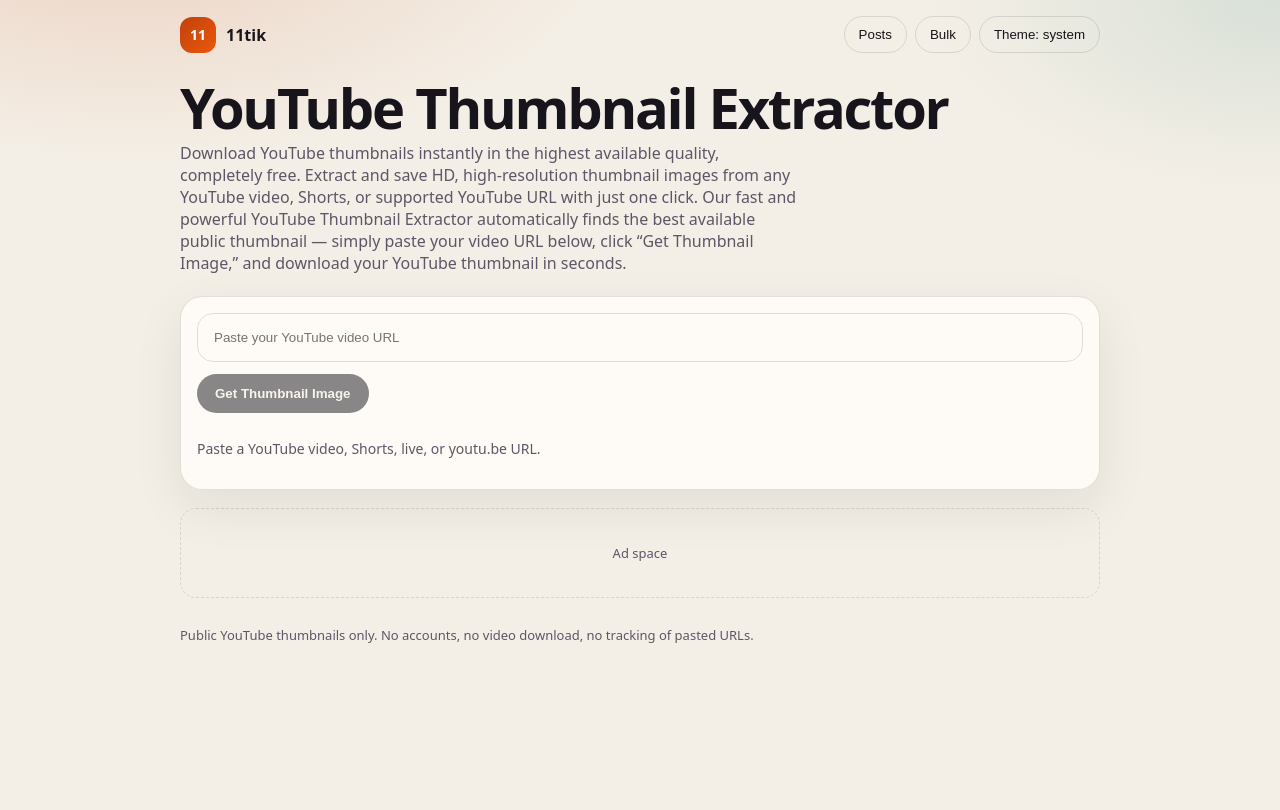
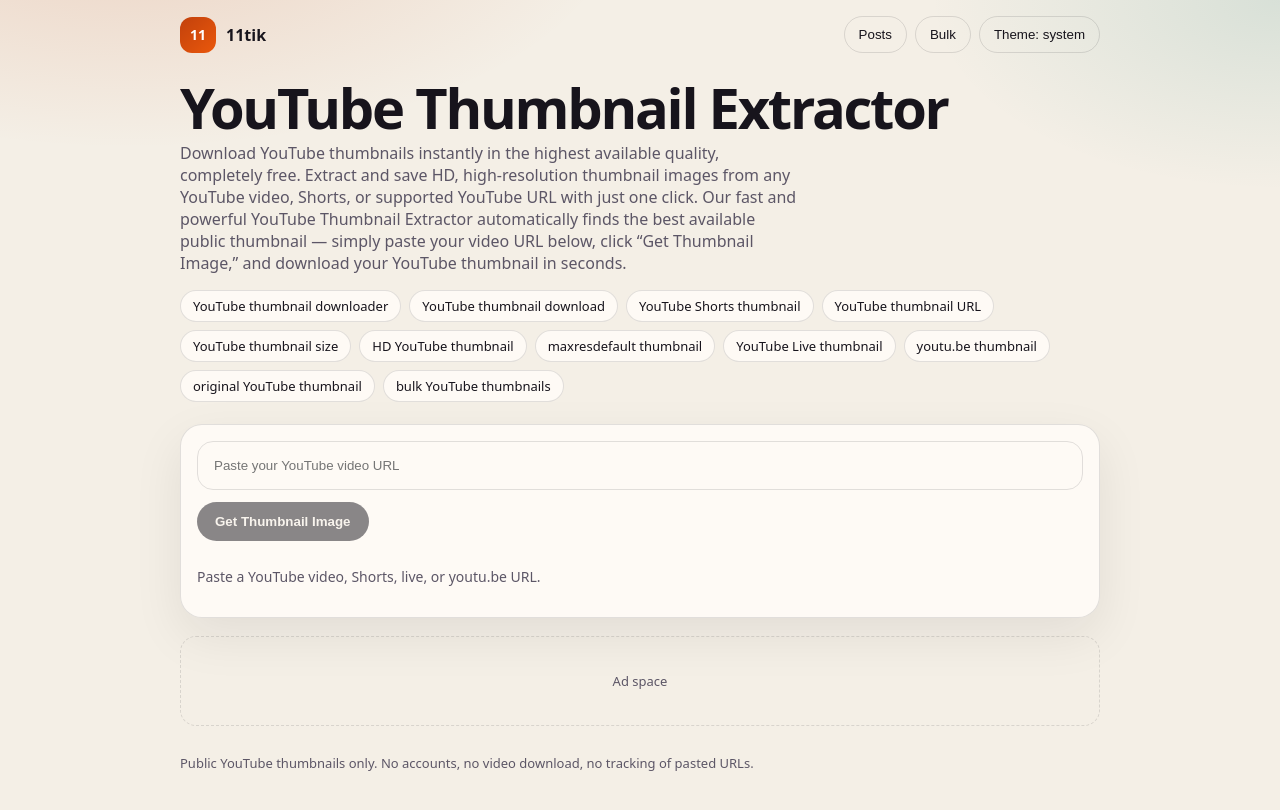
Before and after one commit to jaouahircharifjaouahir-dotcom/web-client, a React (Vite) app: page / in a window 1280 px wide. Shown: the top 810 px of the page. Built offline with nearby package versions, Linux system fonts and the light colour scheme.

Commit message:
Add keyword landing URLs that keep the same extractor.
Each curated ?k= slug shows a matching intro above the tool. This is not a farm of thin doorway pages.

```diff
--- a/src/App.tsx
+++ b/src/App.tsx
@@ -2,6 +2,7 @@ import { startTransition, useEffect, useMemo, useRef, useState } from "react";
 import { analytics } from "./analytics";
 import { ThumbnailPreview } from "./components/ThumbnailPreview";
 import { GUIDE_POSTS } from "./content/posts";
+import { DEFAULT_HERO, findKeywordLanding, KEYWORD_LANDINGS, readKeywordSlug } from "./content/keywordLandings";
 import { config, isEmbedMode } from "./config";
 import { startEmbedResize } from "./embed/resize";
 import { extractThumbnails } from "./engines/extract";
@@ -52,6 +53,7 @@ export default function App() {
   const [theme, setTheme] = useState<ThemeMode>(() => readTheme());
   const [input, setInput] = useState("");
   const [postsOpen, setPostsOpen] = useState(false);
+  const [keywordSlug, setKeywordSlug] = useState(() => readKeywordSlug());
   const [bulk, setBulk] = useState(false);
   const [power, setPower] = useState(false);
   const [busy, setBusy] = useState(false);
@@ -81,6 +83,25 @@ export default function App() {
   }, [postsOpen]);
 
   useEffect(() => startEmbedResize(), []);
+
+  useEffect(() => {
+    const sync = () => setKeywordSlug(readKeywordSlug());
+    window.addEventListener("popstate", sync);
+    return () => window.removeEventListener("popstate", sync);
+  }, []);
+
+  const landing = findKeywordLanding(keywordSlug);
+  const heroTitle = landing?.title ?? DEFAULT_HERO.title;
+  const heroIntro = landing?.intro ?? DEFAULT_HERO.intro;
+
+  const openKeyword = (slug: string) => {
+    const url = new URL(location.href);
+    url.searchParams.set("k", slug);
+    url.searchParams.delete("m");
+    history.pushState({ k: slug }, "", `${url.pathname}${url.search}${url.hash}`);
+    setKeywordSlug(slug);
+    setPostsOpen(false);
+  };
 
   useEffect(() => {
     const onKey = (event: KeyboardEvent) => {
@@ -230,8 +251,23 @@ export default function App() {
         ) : (
           <>
         <section className="yte-hero">
-          <h1>YouTube Thumbnail Extractor</h1>
-          <p>Download YouTube thumbnails instantly in the highest available quality, completely free. Extract and save HD, high-resolution thumbnail images from any YouTube video, Shorts, or supported YouTube URL with just one click. Our fast and powerful YouTube Thumbnail Extractor automatically finds the best available public thumbnail — simply paste your video URL below, click “Get Thumbnail Image,” and download your YouTube thumbnail in seconds.</p>
+          <h1>{heroTitle}</h1>
+          <p>{heroIntro}</p>
+          <nav aria-label="Keyword links" className="yte-kw">
+            {KEYWORD_LANDINGS.map((item) => (
+              <a
+                className={item.slug === keywordSlug ? "is-on" : undefined}
+                href={`/?k=${item.slug}`}
+                key={item.slug}
+                onClick={(event) => {
+                  event.preventDefault();
+                  openKeyword(item.slug);
+                }}
+              >
+                {item.keyword}
+              </a>
+            ))}
+          </nav>
         </section>
 
         <section className="yte-panel">
--- /dev/null
+++ b/src/content/keywordLandings.ts
@@ -0,0 +1,105 @@
+export type KeywordLanding = {
+  slug: string;
+  keyword: string;
+  title: string;
+  intro: string;
+};
+
+export const DEFAULT_HERO = {
+  title: "YouTube Thumbnail Extractor",
+  intro:
+    "Download YouTube thumbnails instantly in the highest available quality, completely free. Extract and save HD, high-resolution thumbnail images from any YouTube video, Shorts, or supported YouTube URL with just one click. Our fast and powerful YouTube Thumbnail Extractor automatically finds the best available public thumbnail — simply paste your video URL below, click “Get Thumbnail Image,” and download your YouTube thumbnail in seconds.",
+} as const;
+
+export const KEYWORD_LANDINGS: KeywordLanding[] = [
+  {
+    slug: "youtube-thumbnail-downloader",
+    keyword: "YouTube thumbnail downloader",
+    title: "YouTube Thumbnail Downloader",
+    intro:
+      "Use this YouTube thumbnail downloader to save the public still YouTube already hosts for a video. Paste a watch, Shorts, live, or youtu.be link, then download the highest file that actually exists. The extractor below is the same tool as the homepage—this page is just the downloader wording.",
+  },
+  {
+    slug: "youtube-thumbnail-download",
+    keyword: "YouTube thumbnail download",
+    title: "YouTube Thumbnail Download",
+    intro:
+      "Need a YouTube thumbnail download without a screenshot or desktop app? Paste the public video URL into the extractor. It checks maxres, sd, hq, and smaller public sizes in your browser and lets you save the best valid image.",
+  },
+  {
+    slug: "youtube-shorts-thumbnail",
+    keyword: "YouTube Shorts thumbnail",
+    title: "YouTube Shorts Thumbnail Extractor",
+    intro:
+      "Shorts links such as youtube.com/shorts/ID still have public thumbnail files. Paste a Shorts URL below to preview and download the highest available still. The image is often landscape even when the Short plays vertical.",
+  },
+  {
+    slug: "youtube-thumbnail-url",
+    keyword: "YouTube thumbnail URL",
+    title: "Get a YouTube Thumbnail URL",
+    intro:
+      "A YouTube thumbnail URL is the direct image address on i.ytimg.com or img.youtube.com, built from the video ID. Paste a video link, then use Copy image URL on the size you need. You can also download the file with the extractor below.",
+  },
+  {
+    slug: "youtube-thumbnail-size",
+    keyword: "YouTube thumbnail size",
+    title: "YouTube Thumbnail Size Checker",
+    intro:
+      "Public YouTube thumbnails are not one size. Common files include 120×90, 320×180, 480×360, 640×480, and 1280×720 when maxres exists. Paste a URL to see which sizes are real for that video, then download the one you need.",
+  },
+  {
+    slug: "hd-youtube-thumbnail",
+    keyword: "HD YouTube thumbnail",
+    title: "Download an HD YouTube Thumbnail",
+    intro:
+      "HD here means the largest public thumbnail YouTube published for that video, usually 1280×720 when maxresdefault is available. Paste the URL below. If HD was never published, the tool selects the next valid public size instead of faking pixels.",
+  },
+  {
+    slug: "maxresdefault-thumbnail",
+    keyword: "maxresdefault thumbnail",
+    title: "Find maxresdefault Thumbnail",
+    intro:
+      "maxresdefault.jpg is YouTube’s common 1280×720 public still. Not every video has it. Paste a URL and the extractor will list maxres only when the file exists, then fall back to the next real size.",
+  },
+  {
+    slug: "youtube-live-thumbnail",
+    keyword: "YouTube Live thumbnail",
+    title: "YouTube Live Thumbnail Extractor",
+    intro:
+      "Live URLs such as youtube.com/live/ID still use a video ID. Paste a supported Live link to load public thumbnail files for that stream. Private or unlisted lives without public stills will not return images.",
+  },
+  {
+    slug: "youtu-be-thumbnail",
+    keyword: "youtu.be thumbnail",
+    title: "youtu.be Thumbnail Downloader",
+    intro:
+      "Short youtu.be/ID links work the same as full watch URLs. Paste a youtu.be address below to extract and download the public thumbnail. Extra query parameters on the link are ignored.",
+  },
+  {
+    slug: "original-youtube-thumbnail",
+    keyword: "original YouTube thumbnail",
+    title: "Original YouTube Thumbnail Image",
+    intro:
+      "The original public thumbnail is the best derivative YouTube hosts, not a frame ripped from the video. Paste a URL to download that still at the highest available public resolution. Restricted videos without public thumbs cannot be forced.",
+  },
+  {
+    slug: "bulk-youtube-thumbnails",
+    keyword: "bulk YouTube thumbnails",
+    title: "Bulk YouTube Thumbnail Extractor",
+    intro:
+      "Turn on Bulk in the header, paste one YouTube URL per line, and extract public thumbnails for many videos at once. Each video shows its best still first. Use this when you need several public thumbnails in one pass.",
+  },
+];
+
+export function findKeywordLanding(slug: string | null | undefined): KeywordLanding | null {
+  if (!slug) return null;
+  return KEYWORD_LANDINGS.find((item) => item.slug === slug) ?? null;
+}
+
+export function readKeywordSlug(search = typeof location === "undefined" ? "" : location.search): string | null {
+  try {
+    return new URLSearchParams(search).get("k");
+  } catch {
+    return null;
+  }
+}
--- a/src/index.css
+++ b/src/index.css
@@ -82,7 +82,21 @@ a.yte-brand:focus-visible {
   line-height: 0.95;
   letter-spacing: -0.04em;
 }
-.yte-hero p { margin: 0 0 22px; color: var(--yte-muted); max-width: 68ch; }
+.yte-hero p { margin: 0 0 16px; color: var(--yte-muted); max-width: 68ch; }
+.yte-kw { display: flex; flex-wrap: wrap; gap: 8px; margin: 0 0 22px; }
+.yte-kw a {
+  display: inline-flex;
+  align-items: center;
+  border: 1px solid var(--yte-line);
+  border-radius: 999px;
+  padding: 6px 12px;
+  font-size: 13px;
+  color: var(--yte-ink);
+  text-decoration: none;
+  background: var(--yte-paper);
+}
+.yte-kw a:hover { border-color: var(--yte-accent); }
+.yte-kw a.is-on { background: var(--yte-ink); color: var(--yte-bg); border-color: var(--yte-ink); }
 
 .yte-panel {
   background: var(--yte-paper);
```
Also changed, not shown: 3 other files (tests, documents, lock files or other folders).
